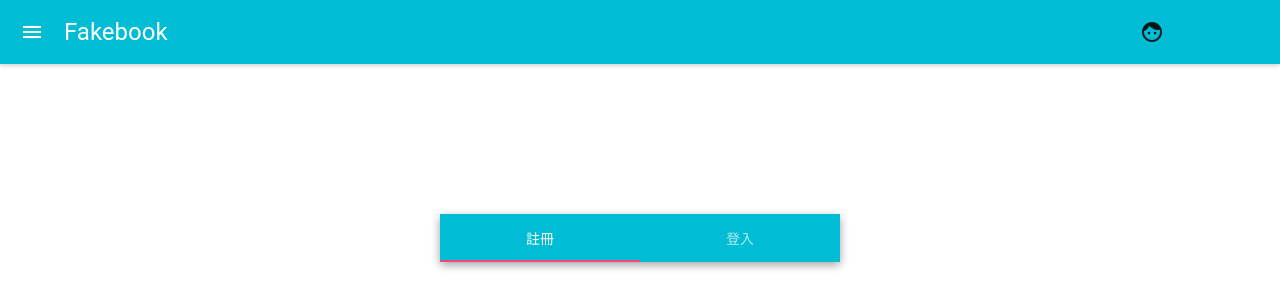
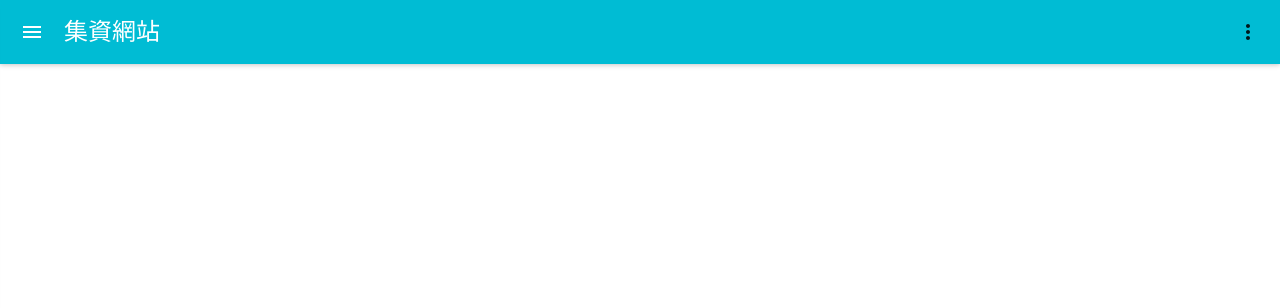
Before and after one commit to a9650615/ntutWebEnd, a React (Create React App) app in the folder front/: page /login in a window 1280 px wide. Shown: the top 308 px of the page. Built offline with nearby package versions, Linux system fonts and the light colour scheme; what react-tap-event-plugin would draw is missing.

Commit message:
登入介面修正

```diff
--- a/front/package.json
+++ b/front/package.json
@@ -8,6 +8,7 @@
     "react": "^15.5.4",
     "react-dom": "^15.5.4",
     "react-flexbox-grid": "^1.1.3",
+    "react-google-login": "^2.8.9",
     "react-router": "^4.1.1",
     "react-router-dom": "^4.1.1",
     "react-tap-event-plugin": "^2.0.1"
--- a/front/src/Components/Header.js
+++ b/front/src/Components/Header.js
@@ -1,13 +1,33 @@
 import React, { Component } from 'react'
 import AppBar from 'material-ui/AppBar'
 import Drawer from 'material-ui/Drawer'
+import IconMenu from 'material-ui/IconMenu'
+import MenuItem from 'material-ui/MenuItem'
 import IconButton from 'material-ui/IconButton'
+import MoreVertIcon from 'material-ui/svg-icons/navigation/more-vert'
+import Login from './Login'
+
+const Logged = (props) => (
+  <IconMenu
+    iconButtonElement={
+      <IconButton><MoreVertIcon /></IconButton>
+    }
+    targetOrigin={{horizontal: 'right', vertical: 'top'}}
+    anchorOrigin={{horizontal: 'right', vertical: 'top'}}
+    >
+    <MenuItem primaryText="個人資料" />
+    <MenuItem primaryText="登出" />
+  </IconMenu>
+)
+
+Logged.muiName = 'IconMenu'
 
 export default class Header extends Component {
   constructor(props) {
     super(props)
     this.state = {
-      drawerOpen: false
+      drawerOpen: false,
+      login: localStorage.getItem('token')!==''
     }
   }
 
@@ -17,23 +37,17 @@ export default class Header extends Component {
     })
   }
 
-  rightButtons() {
-    return (
-      <div>
-        <IconButton iconClassName="material-icons">face</IconButton>
-        <IconButton iconClassName="material-icons">&#xE8AF;</IconButton>
-        <IconButton iconClassName="material-icons">&#xE5C5;</IconButton>
-      </div>
-    )
+  loginUpdate() {
+    this.setState({login: true})
   }
 
   render() {
     return (
       <div>
         <AppBar
-          title="Fakebook"
+          title="集資網站"
           onLeftIconButtonTouchTap={this.drawerSw.bind(this)}
-          iconElementRight={this.rightButtons()}
+          iconElementRight={this.state.login? <Logged /> : <Login loginEvent={this.loginUpdate.bind(this)} />}
           />
         <Drawer
           open={this.state.drawerOpen}
--- /dev/null
+++ b/front/src/Components/Login.js
@@ -0,0 +1,43 @@
+import React, { Component } from 'react'
+import GoogleLogin from 'react-google-login'
+import FlatButton from 'material-ui/FlatButton'
+
+export default class LoginRegister extends Component {
+
+  responseGoogle(response) {
+    // console.log(response.getBasicProfile())
+    // console.log(response.getAuthResponse().id_token)
+    localStorage.setItem('token', response.getAuthResponse().id_token)
+    if (this.props.loginEvent)
+    this.props.loginEvent()
+  }
+
+  fail() {
+
+  }
+
+  clickGoogleLogin() {
+    this.refs.googleLogin.signIn()
+  }
+
+  render() {
+    return (
+      <div>
+        <GoogleLogin
+          clientId="890187450380-gkc7knsure8gf57g8c16n13hp95c7e44.apps.googleusercontent.com"
+          buttonText="登入"
+          ref="googleLogin"
+          scope="profile email"
+          onSuccess={this.responseGoogle.bind(this)}
+          onFailure={this.fail.bind(this)}
+          style={{display: 'none'}}
+          />
+         <FlatButton
+          label="登入"
+          onTouchTap={this.clickGoogleLogin.bind(this)}
+          labelStyle={{color: 'white'}}
+          />
+      </div>
+    )
+  }
+}
--- a/front/src/Pages/LoginRegister.css
+++ /dev/null
@@ -1,9 +0,0 @@
-.login-box{
-  margin: 60px 0 0 30px;
-  max-width: 400px;
-  margin: 150px auto 30px auto;
-}
-
-.content {
-  padding: 30px;
-}
--- a/front/src/Pages/LoginRegister.js
+++ /dev/null
@@ -1,46 +0,0 @@
-import React, { Component } from 'react'
-import { Row, Col } from 'react-flexbox-grid'
-import Paper from 'material-ui/Paper'
-import TextInput from '../Components/TextInput'
-import FlatButton from 'material-ui/FlatButton'
-import { Tab, Tabs } from 'material-ui/Tabs'
-import './LoginRegister.css'
-
-export default class LoginRegister extends Component {
-  render() {
-    return (
-      <Row center="xs">
-        <Col xs={12} md={10}>
-          <Paper zDepth={2} className="login-box">
-            <Tabs>
-              <Tab label="註冊">
-
-              </Tab>
-              <Tab label="登入">
-                <div className="content">
-                  <div>
-                    <TextInput
-                      hintText="帳號"
-                      floatingLabelText="輸入您的帳號"
-                      fullWidth
-                      />
-                  </div>
-                  <div>
-                    <TextInput
-                      hintText="密碼"
-                      floatingLabelText="輸入您的密碼"
-                      fullWidth
-                      />
-                  </div>
-                  <div>
-                    <FlatButton label="登入" fullWidth />
-                  </div>
-                </div>
-              </Tab>
-            </Tabs>
-          </Paper>
-        </Col>
-      </Row>
-    )
-  }
-}
--- a/front/src/Routers.js
+++ b/front/src/Routers.js
@@ -3,7 +3,7 @@ import { Route } from 'react-router-dom'
 import { Grid } from 'react-flexbox-grid'
 import Header from './Components/Header'
 import App from './App'
-import LoginRegister from './Pages/LoginRegister'
+// import LoginRegister from './Pages/LoginRegister'
 
 export default class Routers extends Component{
   render() {
@@ -12,7 +12,7 @@ export default class Routers extends Component{
         <Header />
         <Grid>
           <Route exact path="/" component={App}/>
-          <Route path="/login" component={LoginRegister} />
+          {/*<Route path="/login" component={LoginRegister} />*/}
         </Grid>
       </div>
     )
--- a/front/src/index.js
+++ b/front/src/index.js
@@ -5,15 +5,25 @@ import {
 } from 'react-router-dom'
 import Routers from './Routers'
 import MuiThemeProvider from 'material-ui/styles/MuiThemeProvider'
+import getMuiTheme from 'material-ui/styles/getMuiTheme'
 import registerServiceWorker from './registerServiceWorker'
 import injectTapEventPlugin from 'react-tap-event-plugin'
+import darkBaseTheme from 'material-ui/styles/baseThemes/lightBaseTheme'
 import './index.css'
 
 injectTapEventPlugin()
 
+const style = {
+  IconMenu: {
+    iconStyle: {
+      color: 'white'
+    }
+  }
+}
+
 ReactDOM.render(
   <Router>
-    <MuiThemeProvider>
+    <MuiThemeProvider muiTheme={getMuiTheme(darkBaseTheme)}>
       <Routers />
     </MuiThemeProvider>
   </Router>,
```
Also changed, not shown: 2 other files (tests, documents, lock files or other folders).
